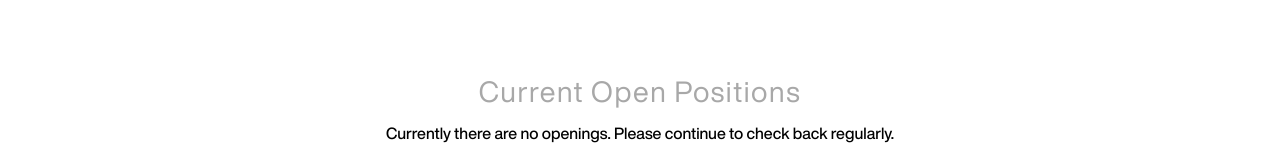
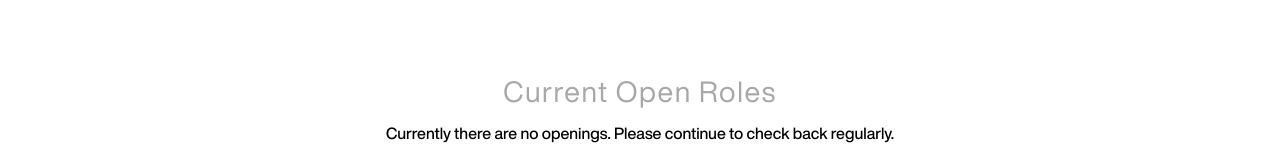
Before and after one commit to DevinHarris/pei, a Next.js app: page /careers in a window 1280 px wide. Shown: the part 1085-1248 px from the top of the page. Built offline with nearby package versions, Linux system fonts and the light colour scheme.

Commit message:
change wording

```diff
--- a/app/careers/page.tsx
+++ b/app/careers/page.tsx
@@ -17,7 +17,7 @@ export default function CareerPage() {
                         <p className="lunch-learn-description"> Send your resume and CV over to <a className="font-medium" href="mailto:careers@proficientengineering.com">careers@proficientengineering.com</a> to apply and if you're a good fit, we'll be in touch soon!</p>
                     </section>
                     <section className="careers-open-positions-container">
-                        <h1 className="lunch-learn-heading current-open-position-heading">Current Open Positions</h1>
+                        <h1 className="lunch-learn-heading current-open-position-heading">Current Open Roles</h1>
                         <p>Currently there are no openings. Please continue to check back regularly.</p>
                     </section>
                 </main>
```
